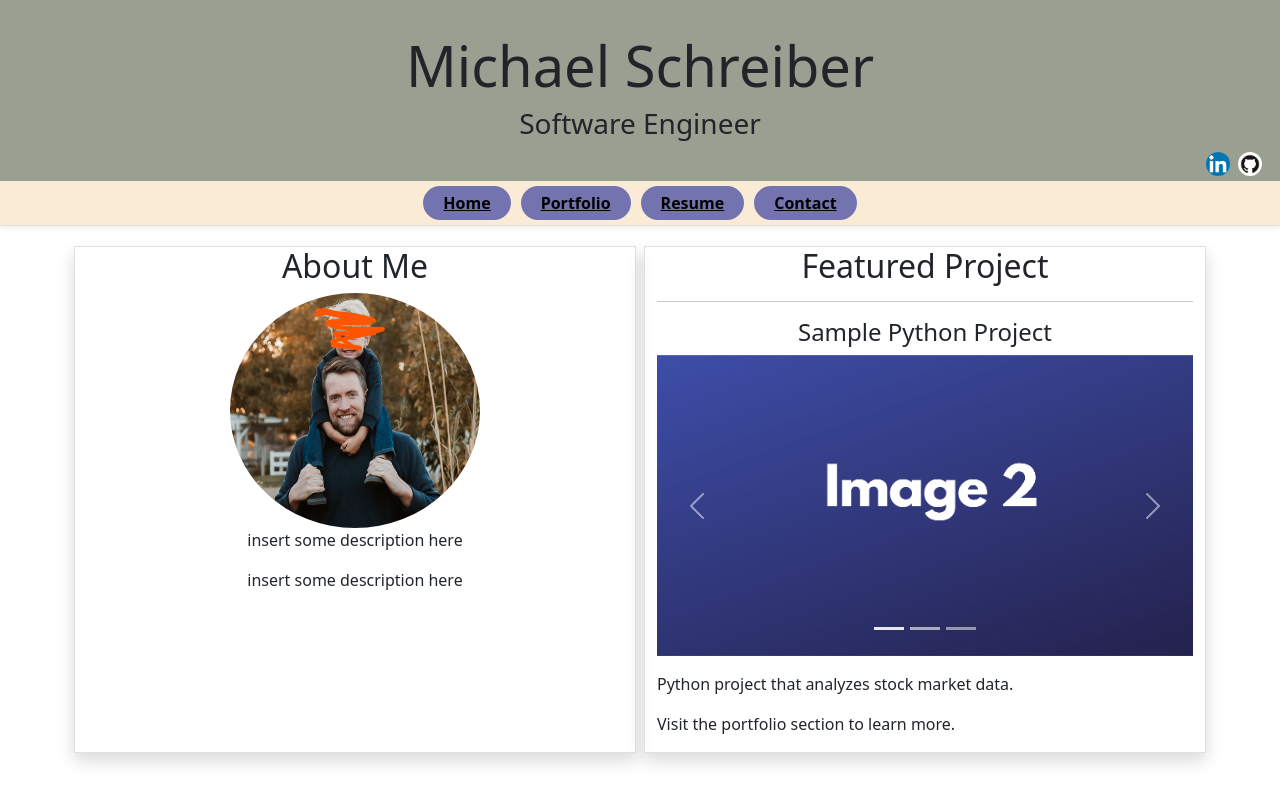
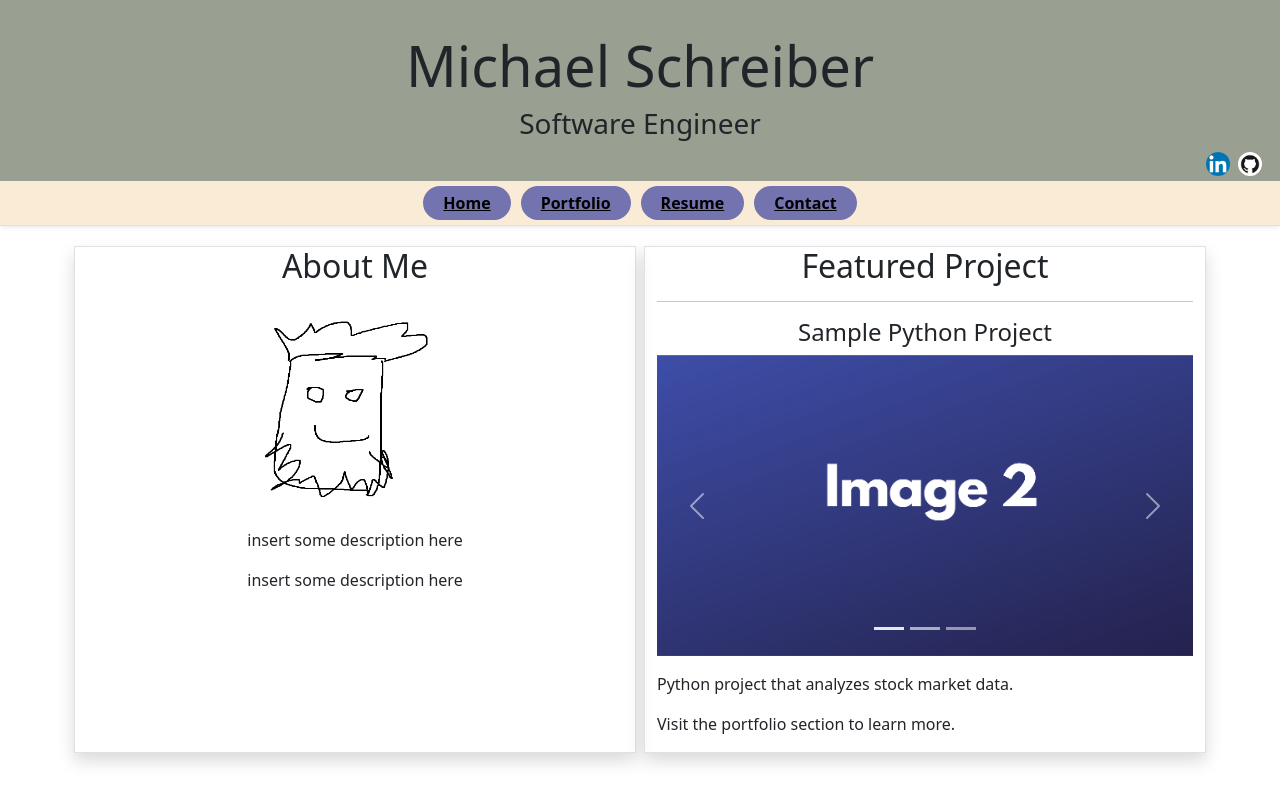
Before and after one commit to UltraLas3r/msPortfolioApplication, an Angular app: page /home in a window 1280 px wide. Built offline with nearby package versions, Linux system fonts and the light colour scheme.

Commit message:
minor changes

```diff
--- a/src/app/home/home.component.html
+++ b/src/app/home/home.component.html
@@ -5,7 +5,7 @@
             <div class="text-center">
                 <h2>About Me </h2>
                 <!-- <img src="../../assets/websitepic.png" alt="profile picture" width="250" height ="235" class="rounded-circle"> -->
-                <img src="../../assets/lolwebsiteheadshot.png" alt="profile picture" width="250" height ="235" class="rounded-circle">
+                <img src="../../assets/selfportrait.png" alt="profile picture" width="250" height ="235" class="rounded-circle">
                 <p> insert some description here</p>
                 <p> insert some description here</p>
             </div>
```
Also changed, not shown: src/assets/selfportrait.png (added).
